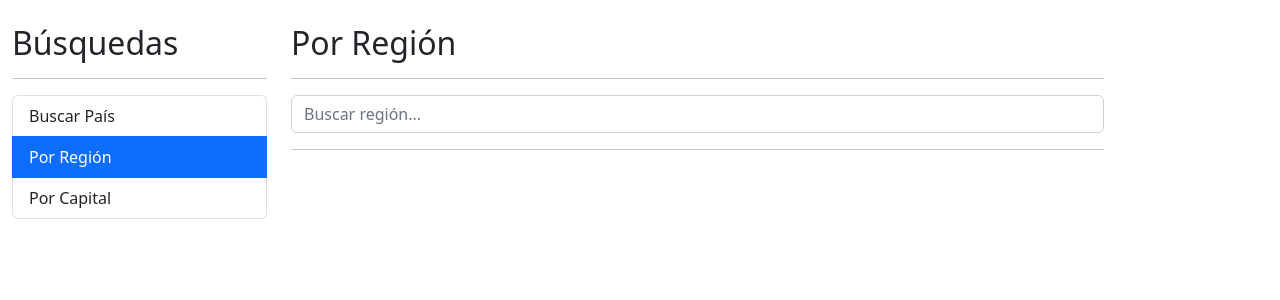
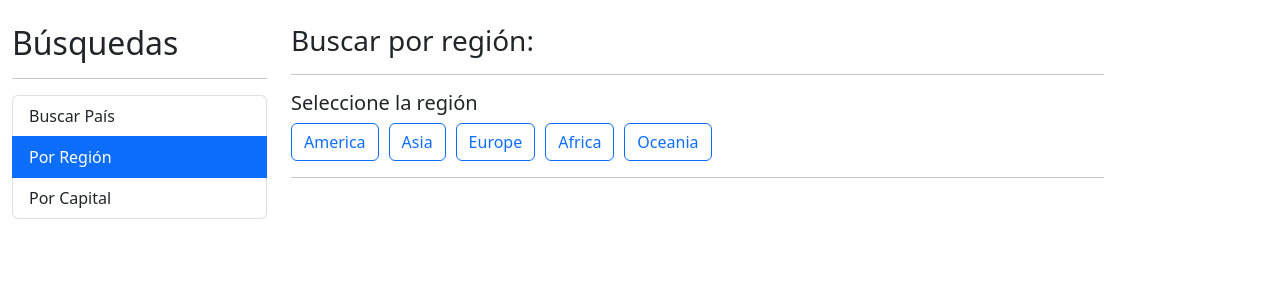
Before and after one commit to Alvarotloc/PaisesApp-Angular, an Angular app: page /region in a window 1280 px wide. Shown: the top 300 px of the page. Built offline with nearby package versions, Linux system fonts and the light colour scheme.

Commit message:
Cambiada funcionalidad en buscar por región

```diff
--- a/src/app/pais/pages/por-region/por-region.component.html
+++ b/src/app/pais/pages/por-region/por-region.component.html
@@ -1,14 +1,21 @@
-<h2>Por Región</h2>
+<h3>
+  Buscar por región: <small>{{ regionActiva | titlecase }}</small>
+</h3>
 <hr />
 
+<h5>Seleccione la región</h5>
 <div class="row">
   <div class="col">
-    <app-pais-input (onEnter)="buscar($event)" (onDebounce)="sugerir($event)" [placeholder]="placeholder">
-    </app-pais-input>
+    <button
+      *ngFor="let region of regiones"
+      [class]="getClaseCss(region)"
+      (click)="activarRegion(region)"
+    >
+      {{ region | titlecase }}
+    </button>
   </div>
 </div>
 <hr />
-<app-error [termino]="termino" [hayError]="hayError"></app-error>
 <div class="row" *ngIf="paises.length > 0">
   <div class="col">
     <app-pais-tabla [paises]="paises"></app-pais-tabla>
--- a/src/app/pais/pages/por-region/por-region.component.ts
+++ b/src/app/pais/pages/por-region/por-region.component.ts
@@ -5,27 +5,41 @@ import { PaisService } from '../../services/pais.service';
 @Component({
   selector: 'app-por-region',
   templateUrl: './por-region.component.html',
+  styles: [
+    `
+      button {
+        margin-right: 10px;
+      }
+    `,
+  ],
 })
 export class PorRegionComponent {
-  public termino:string = '';
-  public hayError:boolean = false;
+  public regiones: string[] = [
+    'america',
+    'asia',
+    'europe',
+    'africa',
+    'oceania',
+  ];
+  public regionActiva: string = '';
   public paises: Pais[] = [];
-  public placeholder:string = 'Buscar región...';
+  public getClaseCss(region: string) {
+    return region === this.regionActiva
+    ? 'btn btn-primary'
+    : 'btn btn-outline-primary';
+  }
   constructor(private paisService: PaisService){}
-  public buscar(termino:string):void{
-    this.hayError = false;
-    this.termino = termino;
-    this.paisService.buscarPais(termino,'region').subscribe({
+  public activarRegion(region: string) {
+    if(region === this.regionActiva) return;
+    this.regionActiva = region;
+    this.paisService.buscarPais(this.regionActiva,'region').subscribe({
       next: (paises) => {
         this.paises = paises;
       },
       error: (err) => {
-        this.hayError = true;
         this.paises = [];
       }
     });
   }
-  public sugerir(termino:string):void{
-    this.hayError = false;
-  }
+
 }
--- a/src/app/pais/pages/ver-pais/ver-pais.component.html
+++ b/src/app/pais/pages/ver-pais/ver-pais.component.html
@@ -4,20 +4,23 @@
 <ng-template #divPais>
   <div class="row">
     <div class="col-12">
-            <h1>País: <small>{{pais.name.common}}</small></h1>
+      <h1>
+        País: <small>{{ pais.name.common }}</small>
+      </h1>
     </div>
   </div>
   <div class="row">
     <div class="col-4">
       <h3>Bandera</h3>
-            <img [src]='pais.flags.svg' class="img-thumbnail" alt="Bandera de país">
+      <img [src]="pais.flags.svg" class="img-thumbnail" alt="Bandera de país" />
     </div>
     <div class="col">
       <h3>Información</h3>
       <ul class="list-group">
-                <li class="list-group-item"><strong>Población: </strong>{{pais.population | number}}</li>
+        <li class="list-group-item">
+          <strong>Población: </strong>{{ pais.population | number }}
+        </li>
       </ul>
     </div>
   </div>
-
 </ng-template>
--- a/src/app/pais/services/pais.service.ts
+++ b/src/app/pais/services/pais.service.ts
@@ -4,24 +4,25 @@ import { Observable } from 'rxjs';
 import { Pais } from '../interfaces/por-pais.interface';
 
 @Injectable({
-  providedIn: 'root'
+  providedIn: 'root',
 })
 export class PaisService {
-  private apiUrl:string = 'https://restcountries.com/v3.1';
+  private apiUrl: string = 'https://restcountries.com/v3.1';
 
-  constructor(private http: HttpClient) { }
+  constructor(private http: HttpClient) {}
 
-  public buscarPais(termino:string,metodo:string):Observable<Pais[]>{
+  public buscarPais(termino: string, metodo: string): Observable<Pais[]> {
     const DICCIONARIO_METODOS = {
-      'nombre': `${this.apiUrl}/name/${termino}`,
-      'capital': `${this.apiUrl}/capital/${termino}`,
-      'region': `${this.apiUrl}/region/${termino}`,
-    }
-    const url:string = DICCIONARIO_METODOS[metodo as keyof typeof DICCIONARIO_METODOS];
+      nombre: `${this.apiUrl}/name/${termino}`,
+      capital: `${this.apiUrl}/capital/${termino}`,
+      region: `${this.apiUrl}/region/${termino}`,
+    };
+    const url: string =
+      DICCIONARIO_METODOS[metodo as keyof typeof DICCIONARIO_METODOS];
     return this.http.get<Pais[]>(url);
   }
-  public getPaisPorCodigo(codigo:string):Observable<Pais>{
-    const url:string = `${this.apiUrl}/alpha/${codigo}`;
+  public getPaisPorCodigo(codigo: string): Observable<Pais> {
+    const url: string = `${this.apiUrl}/alpha/${codigo}`;
     return this.http.get<Pais>(url);
   }
 }
```
Lines whose indentation alone changed are shown as unchanged.
